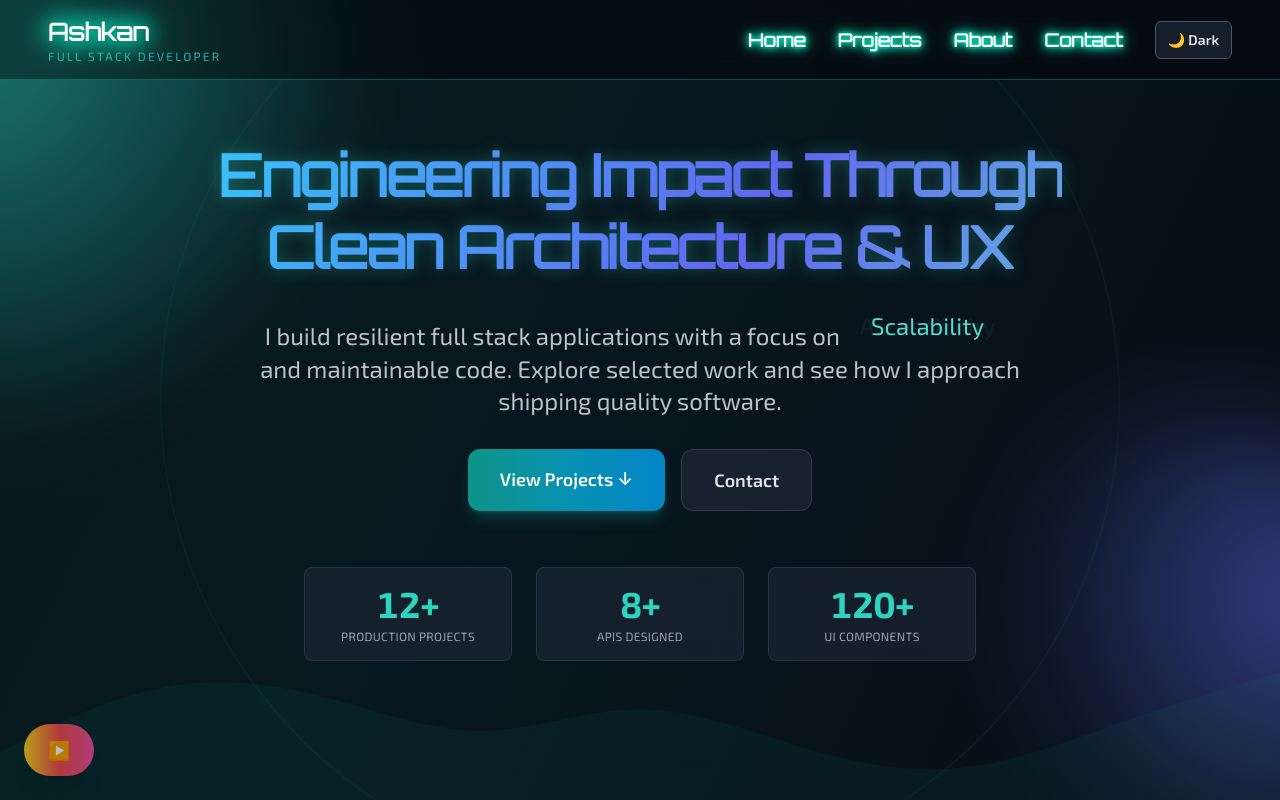
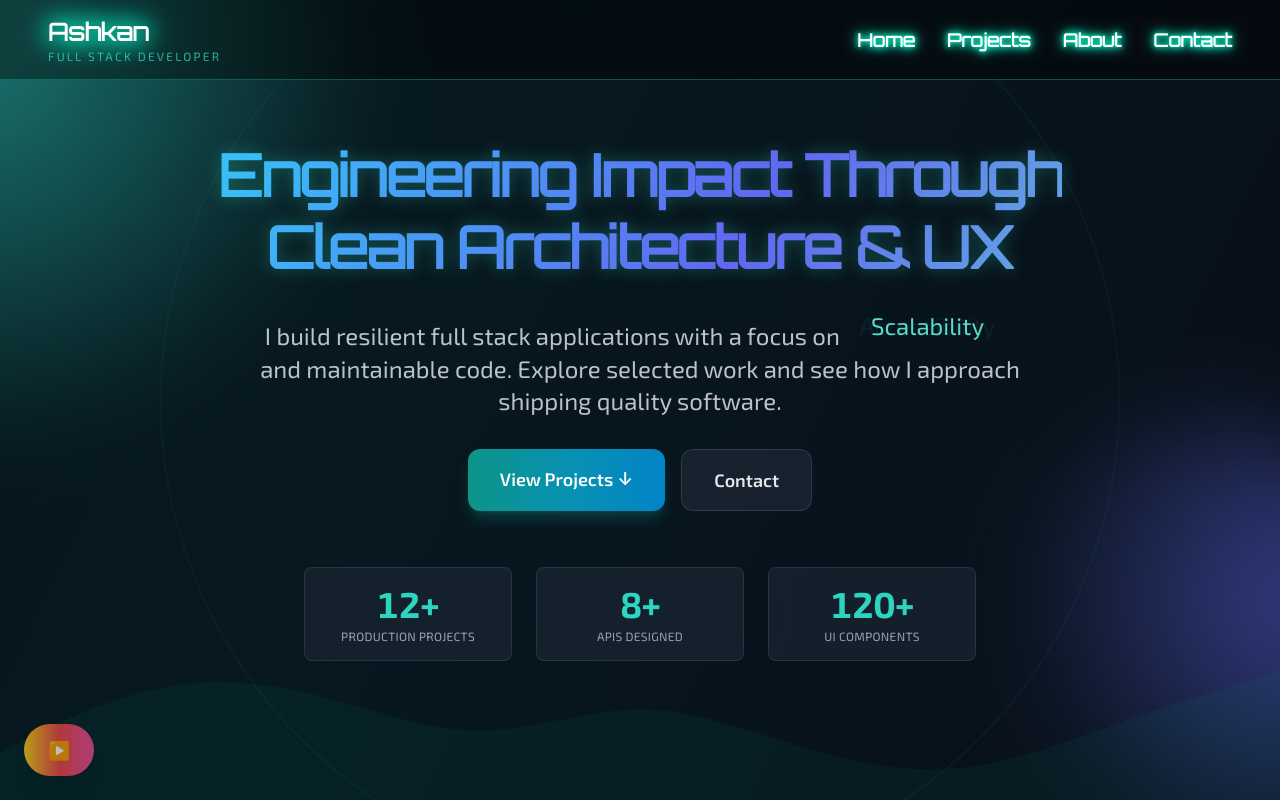
Before and after one commit to ashkan1010X/WebPortfolio, a React (Vite) app: page / in a window 1280 px wide. Built offline with nearby package versions, Linux system fonts and the light colour scheme; the HTML template or start-up script is replaced by a standard one.

Commit message:
remove light mode toggle, lock site to dark mode
The portfolio identity is built around dark colours and neon accents.
Light mode was never fully designed and looked broken. Removed the
toggle from navbar (desktop and mobile) and hardcoded dark mode on.

```diff
--- a/src/components/Navbar.jsx
+++ b/src/components/Navbar.jsx
@@ -1,15 +1,12 @@
 import { Link } from "react-router-dom";
 import { useState, useEffect, useRef } from "react";
 import "../index.css";
-import { useTheme } from "./ThemeProvider";
 
 const Navbar = () => {
-  const { theme, toggleTheme } = useTheme();
   const [open, setOpen] = useState(false);
   const menuRef = useRef(null);
   const toggleBtnRef = useRef(null);
 
-  // Close on escape key
   useEffect(() => {
     const onKey = (e) => {
       if (e.key === "Escape") setOpen(false);
@@ -18,16 +15,11 @@ const Navbar = () => {
     return () => window.removeEventListener("keydown", onKey);
   }, []);
 
-  // Close on outside click
   useEffect(() => {
     if (!open) return;
     const handle = (e) => {
-      // Ignore clicks on the toggle button itself
-      if (toggleBtnRef.current && toggleBtnRef.current.contains(e.target))
-        return;
-      if (menuRef.current && !menuRef.current.contains(e.target)) {
-        setOpen(false);
-      }
+      if (toggleBtnRef.current && toggleBtnRef.current.contains(e.target)) return;
+      if (menuRef.current && !menuRef.current.contains(e.target)) setOpen(false);
     };
     document.addEventListener("mousedown", handle);
     return () => document.removeEventListener("mousedown", handle);
@@ -52,52 +44,17 @@ const Navbar = () => {
 
       {/* Desktop navigation */}
       <ul className="nav-links hidden sm:flex gap-6 md:gap-8 list-none text-sm md:text-lg font-semibold text-white items-center">
-        <li>
-          <Link to="/" className={commonLinkClasses}>
-            Home
-          </Link>
-        </li>
-        <li>
-          <Link to="/projects" className={commonLinkClasses}>
-            Projects
-          </Link>
-        </li>
-        <li>
-          <Link to="/about" className={commonLinkClasses}>
-            About
-          </Link>
-        </li>
-        <li>
-          <Link to="/contact" className={commonLinkClasses}>
-            Contact
-          </Link>
-        </li>
-        <li>
-          <button
-            onClick={toggleTheme}
-            className="px-3 py-2 rounded-md bg-gray-800/70 hover:bg-gray-700 text-gray-200 text-xs md:text-sm border border-gray-600 shadow-sm focus:outline-none focus:ring-2 focus:ring-teal-400"
-            aria-label="Toggle color theme"
-            data-testid="theme-toggle-desktop"
-          >
-            {theme === "dark" ? "🌙 Dark" : "☀️ Light"}
-          </button>
-        </li>
+        <li><Link to="/" className={commonLinkClasses}>Home</Link></li>
+        <li><Link to="/projects" className={commonLinkClasses}>Projects</Link></li>
+        <li><Link to="/about" className={commonLinkClasses}>About</Link></li>
+        <li><Link to="/contact" className={commonLinkClasses}>Contact</Link></li>
       </ul>
 
-      {/* Mobile controls */}
-      <div className="flex sm:hidden items-center gap-3">
-        <button
-          onClick={toggleTheme}
-          className="p-2 rounded-md bg-gray-800/70 hover:bg-gray-700 text-gray-200 text-sm border border-gray-600 shadow-sm focus:outline-none focus:ring-2 focus:ring-teal-400"
-          aria-label="Toggle color theme"
-          data-testid="theme-toggle-mobile"
-        >
-          {theme === "dark" ? "🌙" : "☀️"}
-        </button>
+      {/* Mobile hamburger */}
+      <div className="flex sm:hidden items-center">
         <button
           ref={toggleBtnRef}
           type="button"
-          /* Avoid shifting desktop design; only visible mobile */
           className="p-2 inline-flex items-center justify-center rounded-md bg-gray-800/70 hover:bg-gray-700 border border-gray-600 text-teal-300 focus:outline-none focus:ring-2 focus:ring-teal-400"
           aria-label={open ? "Close navigation menu" : "Open navigation menu"}
           aria-expanded={open}
@@ -115,17 +72,9 @@ const Navbar = () => {
             className="w-6 h-6"
           >
             {open ? (
-              <path
-                strokeLinecap="round"
-                strokeLinejoin="round"
-                d="M6 18L18 6M6 6l12 12"
-              />
+              <path strokeLinecap="round" strokeLinejoin="round" d="M6 18L18 6M6 6l12 12" />
             ) : (
-              <path
-                strokeLinecap="round"
-                strokeLinejoin="round"
-                d="M3.75 6.75h16.5M3.75 12h16.5m-16.5 5.25h16.5"
-              />
+              <path strokeLinecap="round" strokeLinejoin="round" d="M3.75 6.75h16.5M3.75 12h16.5m-16.5 5.25h16.5" />
             )}
           </svg>
         </button>
@@ -141,53 +90,10 @@ const Navbar = () => {
         >
           <nav>
             <ul className="flex flex-col gap-4 text-base font-semibold text-white">
-              <li>
-                <Link
-                  to="/"
-                  className={commonLinkClasses + " block py-2"}
-                  onClick={() => setOpen(false)}
-                >
-                  Home
-                </Link>
-              </li>
-              <li>
-                <Link
-                  to="/projects"
-                  className={commonLinkClasses + " block py-2"}
-                  onClick={() => setOpen(false)}
-                >
-                  Projects
-                </Link>
-              </li>
-              <li>
-                <Link
-                  to="/about"
-                  className={commonLinkClasses + " block py-2"}
-                  onClick={() => setOpen(false)}
-                >
-                  About
-                </Link>
-              </li>
-              <li>
-                <Link
-                  to="/contact"
-                  className={commonLinkClasses + " block py-2"}
-                  onClick={() => setOpen(false)}
-                >
-                  Contact
-                </Link>
-              </li>
-              <li className="pt-2 border-t border-teal-500/30 mt-2">
-                <button
-                  onClick={() => {
-                    toggleTheme();
-                  }}
-                  className="w-full px-4 py-2 rounded-md bg-gray-800/70 hover:bg-gray-700 text-gray-200 border border-gray-600 shadow-sm text-sm focus:outline-none focus:ring-2 focus:ring-teal-400"
-                  aria-label="Toggle color theme"
-                >
-                  {theme === "dark" ? "Switch to Light" : "Switch to Dark"}
-                </button>
-              </li>
+              <li><Link to="/" className={commonLinkClasses + " block py-2"} onClick={() => setOpen(false)}>Home</Link></li>
+              <li><Link to="/projects" className={commonLinkClasses + " block py-2"} onClick={() => setOpen(false)}>Projects</Link></li>
+              <li><Link to="/about" className={commonLinkClasses + " block py-2"} onClick={() => setOpen(false)}>About</Link></li>
+              <li><Link to="/contact" className={commonLinkClasses + " block py-2"} onClick={() => setOpen(false)}>Contact</Link></li>
             </ul>
           </nav>
         </div>
--- a/src/components/ThemeProvider.jsx
+++ b/src/components/ThemeProvider.jsx
@@ -1,27 +1,15 @@
-import { createContext, useContext, useEffect, useState } from "react";
+import { createContext, useContext, useEffect } from "react";
 
-const ThemeContext = createContext({
-  theme: "dark",
-  toggleTheme: () => {},
-});
+const ThemeContext = createContext({ theme: "dark" });
 
 export const ThemeProvider = ({ children }) => {
-  const [theme, setTheme] = useState(() => {
-    const stored = localStorage.getItem("theme");
-    return stored || "dark";
-  });
-
   useEffect(() => {
-    const root = window.document.documentElement;
-    if (theme === "dark") root.classList.add("dark");
-    else root.classList.remove("dark");
-    localStorage.setItem("theme", theme);
-  }, [theme]);
-
-  const toggleTheme = () => setTheme((t) => (t === "dark" ? "light" : "dark"));
+    document.documentElement.classList.add("dark");
+    localStorage.removeItem("theme");
+  }, []);
 
   return (
-    <ThemeContext.Provider value={{ theme, toggleTheme }}>
+    <ThemeContext.Provider value={{ theme: "dark" }}>
       {children}
     </ThemeContext.Provider>
   );
```
